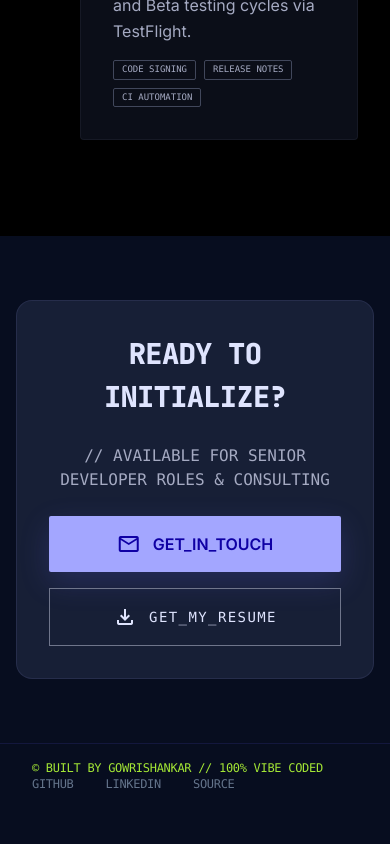
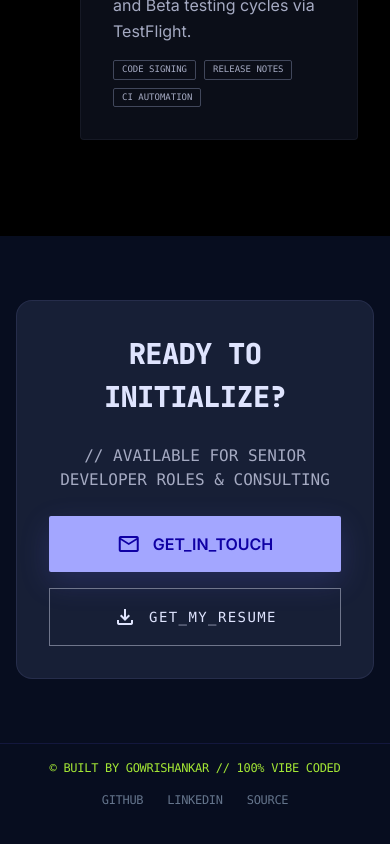
Before and after one commit to Gowrishankar98/gowri_web_portfolio, a React (Vite) app: page / in a window 390 px wide. Shown: the part 6373-7217 px from the top of the page. Before the commit the page ends 7181 px from the top, so only its background shows below. Built offline with nearby package versions, Linux system fonts and the light colour scheme.

Commit message:
feat: update resume and improve footer layout and mobile navigation behavior

```diff
--- a/src/components/Footer.jsx
+++ b/src/components/Footer.jsx
@@ -6,6 +6,15 @@ const Footer = () => {
   const scrollToSection = (e, id) => {
     e.preventDefault();
     setActiveTab(id);
+
+    if (id === "contact" && window.innerWidth < 768) {
+      window.scrollTo({
+        top: document.documentElement.scrollHeight,
+        behavior: "smooth",
+      });
+      return;
+    }
+
     const element = document.getElementById(id);
     if (element) {
       // Offset for fixed navbar
@@ -100,12 +109,12 @@ const Footer = () => {
       </main>
 
       {/* Footer */}
-      <footer className="w-full border-t border-indigo-900/30 bg-[#070d1f]">
-        <div className="flex flex-wrap justify-between items-center px-8 py-4 w-full">
-          <div className="font-mono text-xs uppercase tracking-tight text-lime-400">
+      <footer className="w-full border-t border-indigo-900/30 bg-[#070d1f] pb-20 md:pb-0">
+        <div className="flex flex-col md:flex-row flex-wrap justify-center md:justify-between items-center px-8 py-4 w-full gap-4 md:gap-0">
+          <div className="font-mono text-xs uppercase tracking-tight text-lime-400 text-center">
             © built by gowrishankar // 100% vibe coded
           </div>
-          <div className="flex gap-8">
+          <div className="flex flex-wrap justify-center gap-6 md:gap-8">
             <a
               className="text-slate-500 hover:text-lime-300 hover:underline decoration-lime-400 font-mono text-xs uppercase tracking-tight transition-colors"
               href="https://github.com/Gowrishankar98"
```
Also changed, not shown: 1 other file (tests, documents, lock files or other folders).
